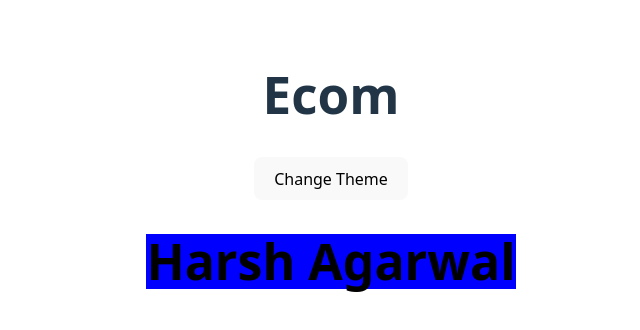
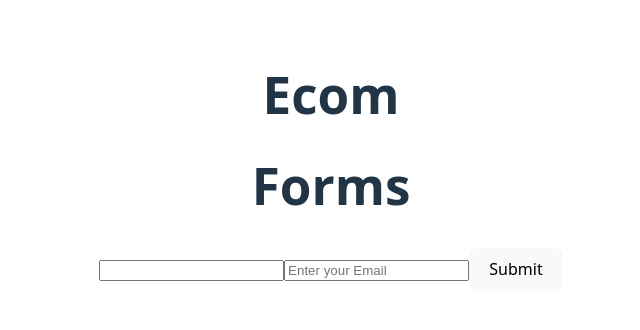
Before and after one commit to RealHarshAgarwal1/react-rev, a React (Vite) app in the folder rect-rev/: page / in a window 1280 px wide. Shown: the top 330 px of the page, without its empty margins (309-949 px from the left). Built offline with nearby package versions, Linux system fonts and the light colour scheme.

Commit message:
Revising Form Submission

```diff
--- a/rect-rev/src/App.jsx
+++ b/rect-rev/src/App.jsx
@@ -3,18 +3,23 @@ import './App.css'
 import Users from './index';
 import ContextButtonComponent from './components/context-concept/button';
 import ContextTextComponent from './components/context-concept/text';
+import UserReducerExample from './components/use-reducer-example';
+import FormComponent from './components/form/index.jsx';
 function App() {
 
 
-const dummyProductData=['Product1','Product2','Product3','Product4','Product5'];
+// const dummyProductData=['Product1','Product2','Product3','Product4','Product5'];
   return (
     <>
      <h1>Ecom</h1>
 
      {/* <ProductList listofProduct={dummyProductData} name="harsh" city="a"/> */}
      {/* <Users/> */}
-     <ContextButtonComponent />
-     <ContextTextComponent />
+     {/* <ContextButtonComponent />
+     <ContextTextComponent /> */}
+
+     {/* <UserReducerExample/> */}
+     <FormComponent/>
     </>
   )
 }
--- /dev/null
+++ b/rect-rev/src/components/form/index.jsx
@@ -0,0 +1,58 @@
+import { useState } from "react"
+
+
+
+function FormComponent(){
+
+
+    const [nameValue,setNameValue]= useState(' ');
+    const [emailValue,setEmailValue]=useState('');
+
+    function handleNameChange(event) {
+        const {value}=event.target;
+        setNameValue(value);
+
+    }
+
+    function handleSubmit(event){
+        event.preventDefault();
+        console.log(nameValue,"nameValue");
+        console.log(emailValue,"Email")
+
+    }
+
+    function handleEmailChange(event) {
+        const {value}=event.target;
+        setEmailValue(value);
+    }
+
+    function handleOnChange(event) {
+        const {name,value}=event.target
+    }
+
+    return<>
+    <h1>Forms</h1>
+    <form onSubmit={handleSubmit}>
+    <input type="name"
+    value={nameValue}
+    name="name"
+    id="name"
+    placeholder="Enter your Name"
+    onChange={handleOnChange}
+    />
+    <input type="email"
+    value={emailValue}
+    name="email"
+    id="email"
+    placeholder="Enter your Email"
+    onChange={handleOnChange}
+    />
+
+    <button type="submit">Submit</button>
+
+    </form>
+
+    </>
+}
+
+export default FormComponent
--- /dev/null
+++ b/rect-rev/src/components/use-reducer-example.jsx
@@ -0,0 +1,54 @@
+import { useReducer } from "react"
+
+
+
+const initialState={
+    showTextFlag:0,
+    changeTextStylesFlag:0
+}
+
+function reducer(state,action){
+    switch(action.type){
+        case 'HIDE_TEXT':
+            return {
+                ...state,
+                showTextFlag:false
+            };
+
+        case 'SHOW_TEXT':
+            return {
+                ...state,
+                showTextFlag:true
+            };
+
+        case 'CHANGE_TEXT_STYLE':
+            return {
+                ...state,
+                changeTextStylesFlag:!state.changeTextStylesFlag
+            };
+
+            default:
+            return state;
+    }
+}
+
+export default function UserReducerExample(){
+
+    const[state,dispatch]=useReducer(reducer,initialState)
+    console.log(state);
+
+
+
+    return <div>
+        {
+            state?.showTextFlag?<h3 style={{backgroundColor:state?.changeTextStylesFlag?'black':
+                'red'
+            }}>Reducer Hook Example</h3>:
+            null
+        }
+
+        <button onClick={()=>dispatch({type:'HIDE_TEXT'})}>Hide Text</button>
+        <button onClick={()=>dispatch({type:'SHOW_TEXT'})}>Show Text</button>
+        <button onClick={()=>dispatch({type:'CHANGE_TEXT_STYLE'})}>Change Text Style</button>
+    </div>
+}
```
